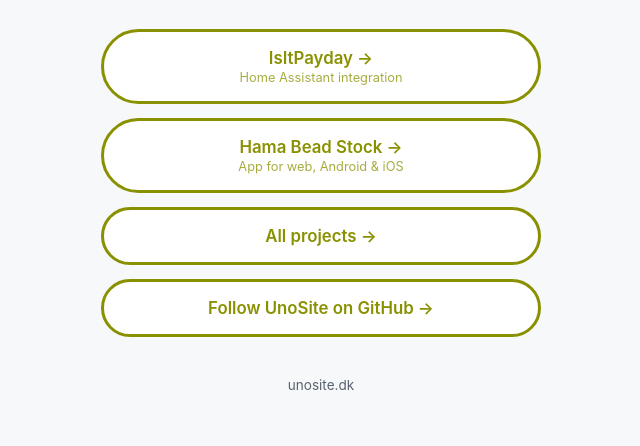
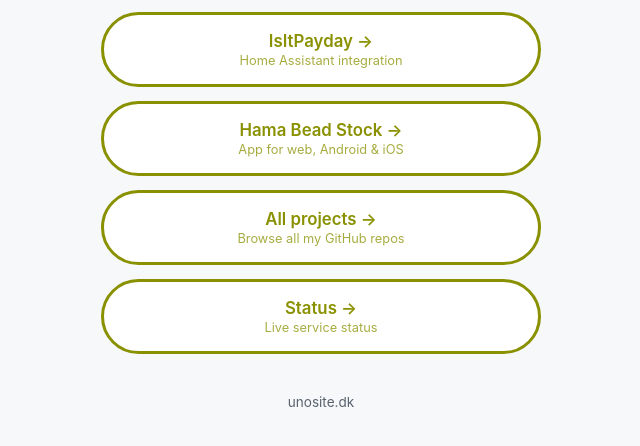
Before and after one commit to UnoSite/UnoSite, a plain HTML site: page index.html in a window 1280 px wide. Shown: the part 290-736 px from the top of the page, without its empty margins (319-959 px from the left). Drawn offline with Linux system fonts and the light colour scheme.

Commit message:
Add Status link and remove Follow UnoSite on GitHub link (#4)
Add a Status link with a subtitle, add a subtitle to All projects, remove the Follow UnoSite on GitHub link, require a subtitle on every button, and add a rule to CLAUDE.md about commit and PR texts.

```diff
--- a/index.html
+++ b/index.html
@@ -79,8 +79,8 @@
         <ul>
             <li><a class="link" href="https://github.com/UnoSite/IsItPayday">IsItPayday →<small>Home Assistant integration</small></a></li>
             <li><a class="link" href="https://hama.unosite.dk">Hama Bead Stock →<small>App for web, Android &amp; iOS</small></a></li>
-            <li><a class="link" href="https://github.com/UnoSite?tab=repositories">All projects →</a></li>
-            <li><a class="link" href="https://github.com/UnoSite">Follow UnoSite on GitHub →</a></li>
+            <li><a class="link" href="https://github.com/UnoSite?tab=repositories">All projects →<small>Browse all my GitHub repos</small></a></li>
+            <li><a class="link" href="https://status.unosite.dk">Status →<small>Live service status</small></a></li>
         </ul>
 
         <footer>unosite.dk</footer>
```
Also changed, not shown: assets/links/github.svg (deleted), assets/links/repos.svg, assets/links/status.svg (added), 3 other files.
